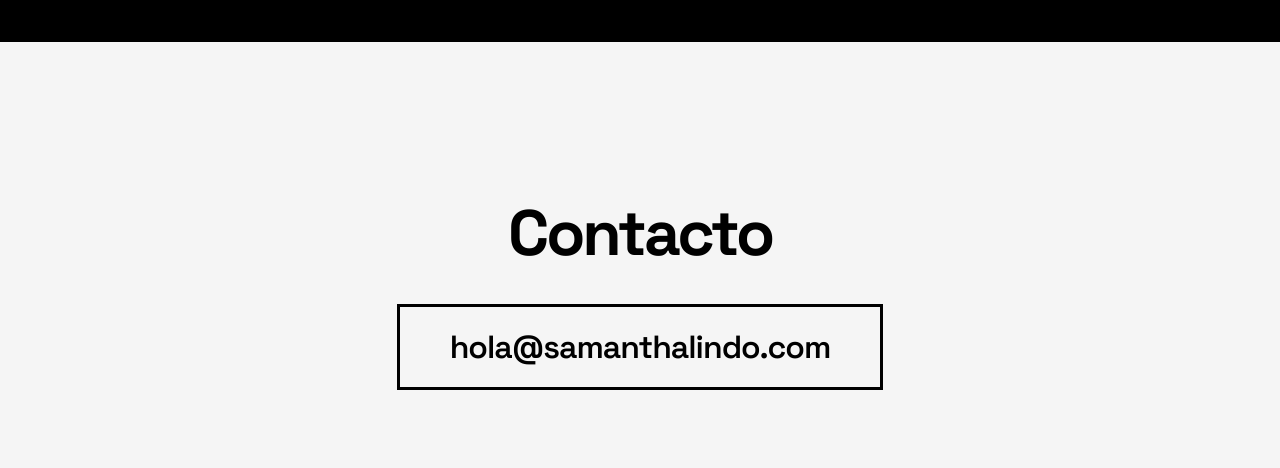
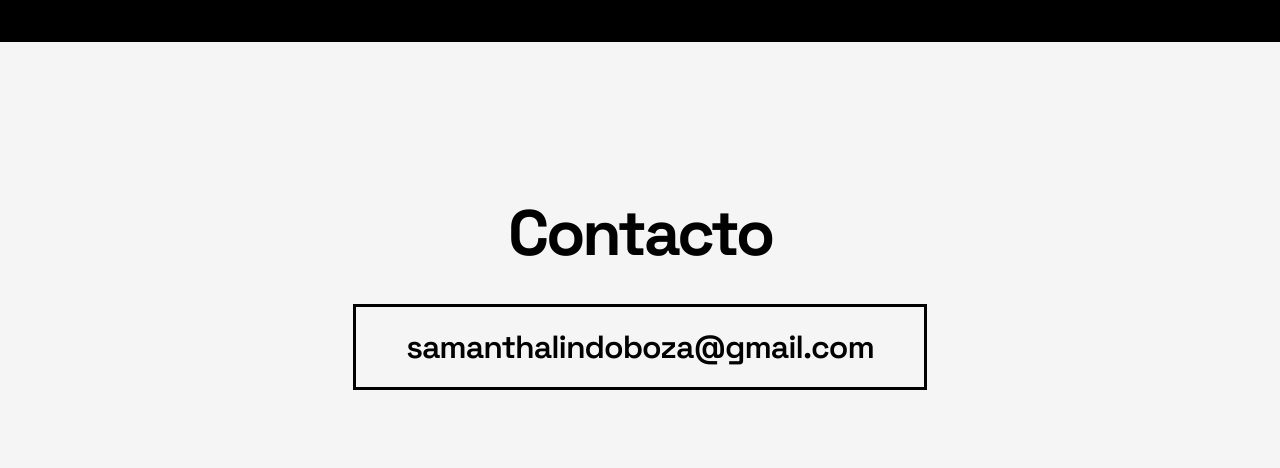
Before and after one commit to MaickelGarcia/Samantha-Lindo, a plain HTML site: page index.html in a window 1280 px wide. Shown: the part 4258-4726 px from the top of the page. Drawn offline with Linux system fonts and the light colour scheme.

Commit message:
Update index.html

```diff
--- a/index.html
+++ b/index.html
@@ -812,7 +812,7 @@
     <section class="contact" id="contact">
         <div class="contact-container">
             <h2>Contacto</h2>
-            <a href="mailto:hola@samanthalindo.com" class="contact-email">hola@samanthalindo.com</a>
+            <a href="mailto:hola@samanthalindo.com" class="contact-email">samanthalindoboza@gmail.com</a>
             <div class="social-links">
                 <a href="https://www.instagram.com/samthv_k/" title="Instagram"><i class="fab fa-instagram"></i></a>
             </div>
```
